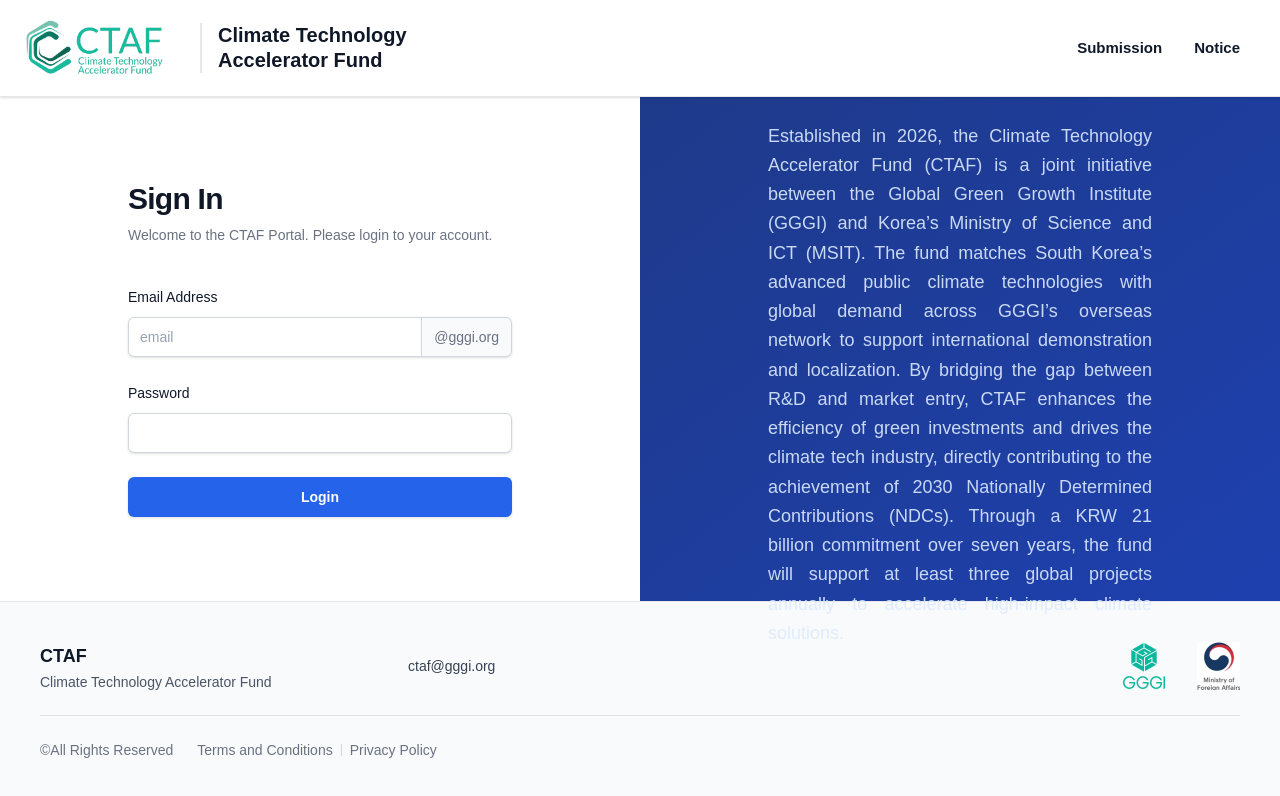
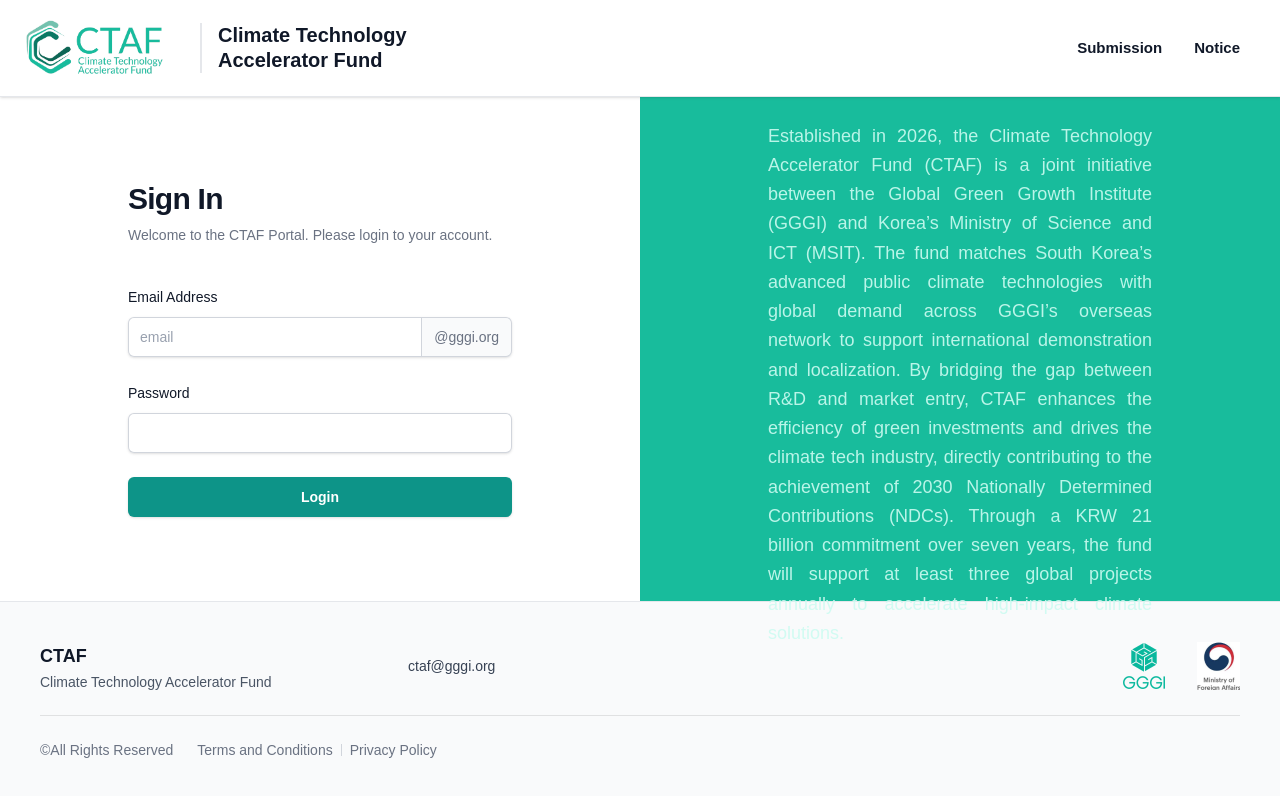
Before and after one commit to LzLLC2022/CPMS, a Next.js app: page / in a window 1280 px wide. Shown: the top 796 px of the page. Built offline with nearby package versions, Linux system fonts and the light colour scheme.

Commit message:
Update right pane background color and set primary color palette to teal

```diff
--- a/src/app/globals.css
+++ b/src/app/globals.css
@@ -11,18 +11,18 @@
   --font-sans: var(--font-geist-sans);
   --font-mono: var(--font-geist-mono);
 
-  /* Primary color palette inspired by gggi-bkcf.org */
-  --color-primary-50: #eff6ff;
-  --color-primary-100: #dbeafe;
-  --color-primary-200: #bfdbfe;
-  --color-primary-300: #93c5fd;
-  --color-primary-400: #60a5fa;
-  --color-primary-500: #3b82f6;
-  --color-primary-600: #2563eb;
-  --color-primary-700: #1d4ed8;
-  --color-primary-800: #1e40af;
-  --color-primary-900: #1e3a8a;
-  --color-primary-950: #172554;
+  /* Primary color palette inspired by CTAF Logo */
+  --color-primary-50: #f0fdfa;
+  --color-primary-100: #ccfbf1;
+  --color-primary-200: #99f6e4;
+  --color-primary-300: #5eead4;
+  --color-primary-400: #2dd4bf;
+  --color-primary-500: #14b8a6;
+  --color-primary-600: #0d9488;
+  --color-primary-700: #0f766e;
+  --color-primary-800: #115e59;
+  --color-primary-900: #134e4a;
+  --color-primary-950: #042f2e;
 }
 
 @media (prefers-color-scheme: dark) {
--- a/src/app/page.tsx
+++ b/src/app/page.tsx
@@ -78,8 +78,8 @@
       </div>
 
       {/* Right Side - Information */}
-      <div className="relative hidden w-0 flex-1 lg:block bg-primary-900">
-        <div className="absolute inset-0 flex flex-col justify-center items-start px-20 xl:px-32 bg-gradient-to-br from-primary-900 to-primary-800 text-white">
+      <div className="relative hidden w-0 flex-1 lg:block bg-[#18bc9c]">
+        <div className="absolute inset-0 flex flex-col justify-center items-start px-20 xl:px-32 bg-[#18bc9c] text-white">
           <h2 className="text-4xl font-extrabold mb-8 text-primary-50">
             About CTAF
           </h2>
```
